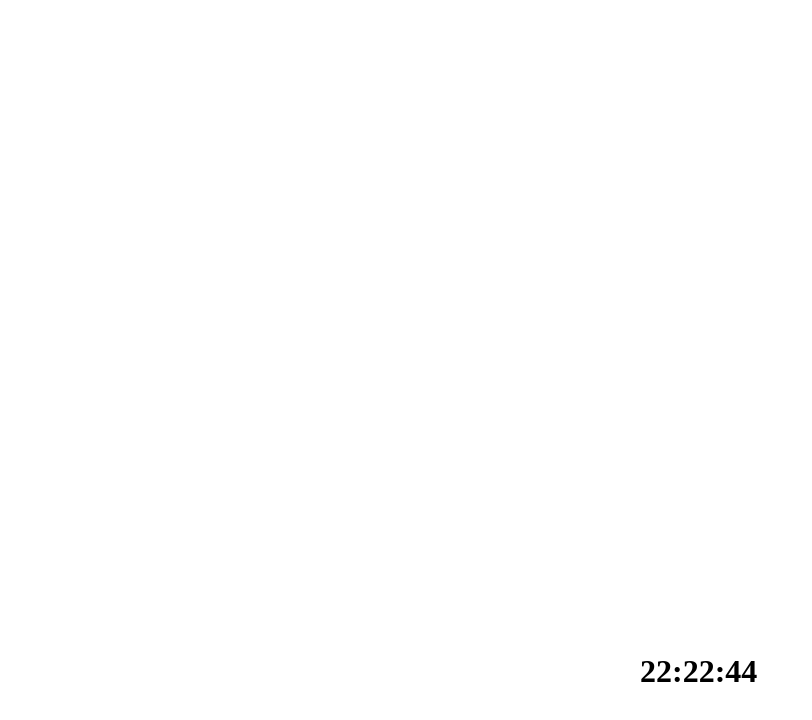
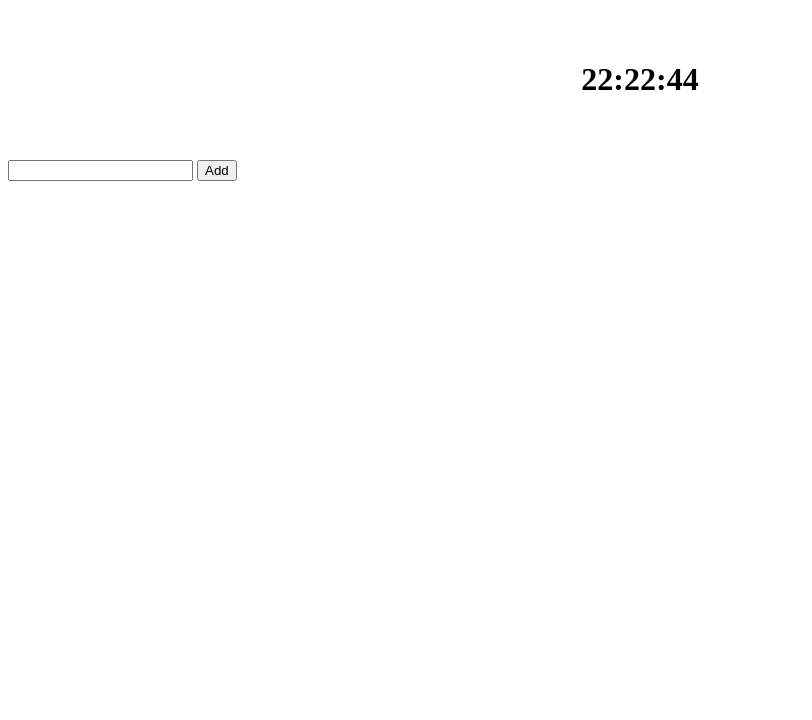
Before and after one commit to revoxlol/basics, a plain HTML site: page Index.html in a window 1280 px wide. Shown: the whole page, without its empty margins (0-812 px from the left). Drawn offline with Linux system fonts and the light colour scheme.

Commit message:
Ex03 Todo list

```diff
--- a/Index.html
+++ b/Index.html
@@ -8,7 +8,14 @@
     <title>Document</title>
 </head>
 <body>
-    <h1 id="time" style="font-size: 48; text-align: center; padding: 50%;"></h1>
+    <h1 id="time" style="font-size: 48; text-align: center; padding: 5vh;"></h1>
     <script src="index.js"></script>
+    <form onSubmit="newElement(event)">
+        <input type="text" id="ToDo">
+        <button type="button" onClick="newElement()">Add</button>
+    </form>
+    <ul id="tasklist">
+
+    </ul>
 </body>
 </html>
--- a/index.js
+++ b/index.js
@@ -14,3 +14,61 @@ function startTime() {
    setInterval(() => {
        startTime();
    }, 1000);
+
+async function getData(){
+    let response = await fetch('https://jsonplaceholder.typicode.com/comments');
+    let jsonResponse = await response.json();
+
+    return jsonResponse;
+}
+
+
+function newElement(event) {
+  event.preventDefault();
+  console.log('newElement ');
+  var li = document.createElement("li");
+  var inputValue = document.getElementById("ToDo").value;
+  var t = document.createTextNode(inputValue);
+  li.appendChild(t);
+  if (inputValue === '') {
+    alert("You must write something!");
+  } else {
+    document.getElementById("tasklist").appendChild(li);
+  }
+  document.getElementById("ToDo").value = "";
+};
+
+/*
+
+- display a number (initialized with 0) and increment it every ONE SECOND
+- Every second display current time in the format HH:mm:ss for example 15:45:02
+- toDo List: Add Form with an input where user can enter a task title + Submit button
+   on submit => add the new task in a list of tasks which is displayed just under the form
+
+- Add Button + Event onclick, call getData and log in the console the json response
+  display results (the json response) in the DOM
+
+<div class="comment">
+  <id class="id">... id ....</div>
+  <id class="name">... name ....</div>
+  <id class="email">... email ....</div>
+  <id class="body">... body ....</div>
+</div>
+
+[
+  {
+    "postId": 1,
+    "id": 1,
+    "name": "id labore ex et quam laborum",
+    "email": "Eliseo@gardner.biz",
+    "body": "laudantium enim quasi est quidem magnam voluptate ipsam eos\ntempora quo necessitatibus\ndolor quam autem quasi\nreiciendis et nam sapiente accusantium"
+  },
+  {
+    "postId": 1,
+    "id": 2,
+    "name": "quo vero reiciendis velit similique earum",
+    "email": "Jayne_Kuhic@sydney.com",
+    "body": "est natus enim nihil est dolore omnis voluptatem numquam\net omnis occaecati quod ullam at\nvoluptatem error expedita pariatur\nnihil sint nostrum voluptatem reiciendis et"
+  },...
+]
+*/
```
